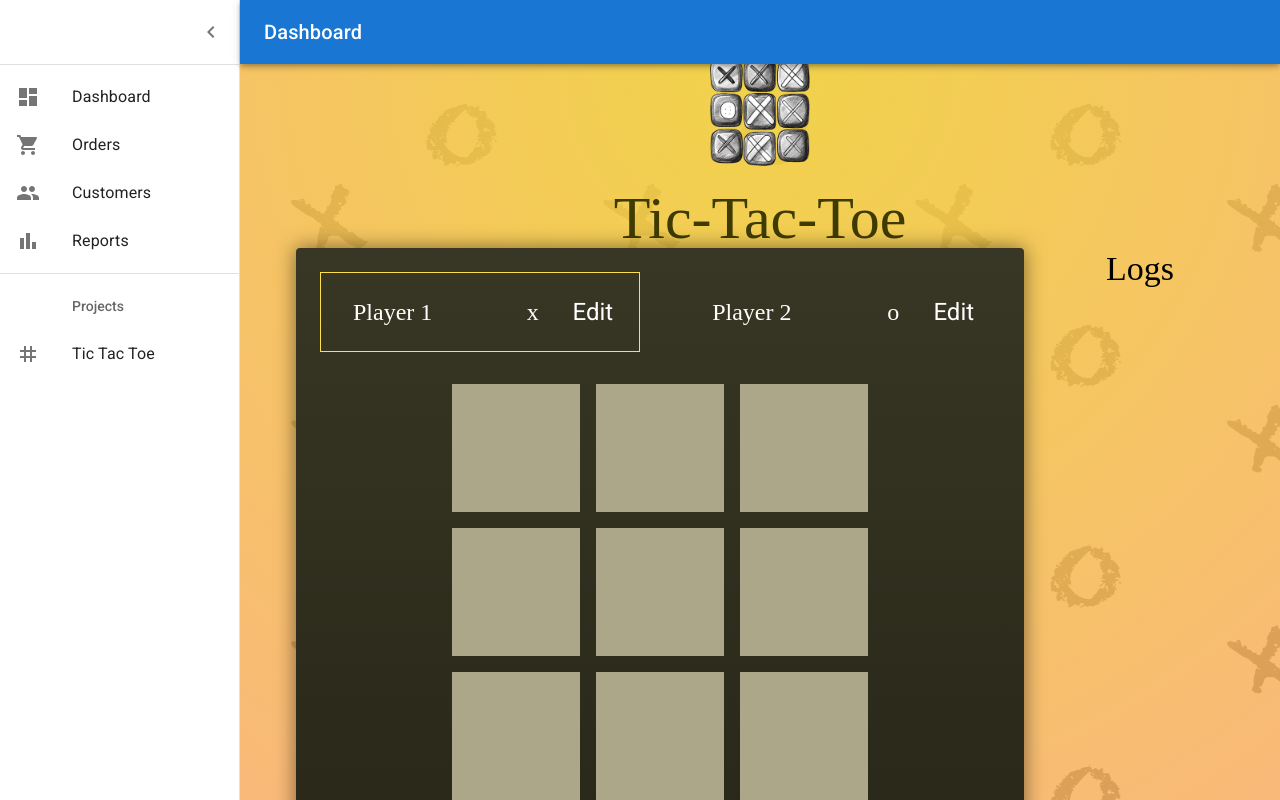
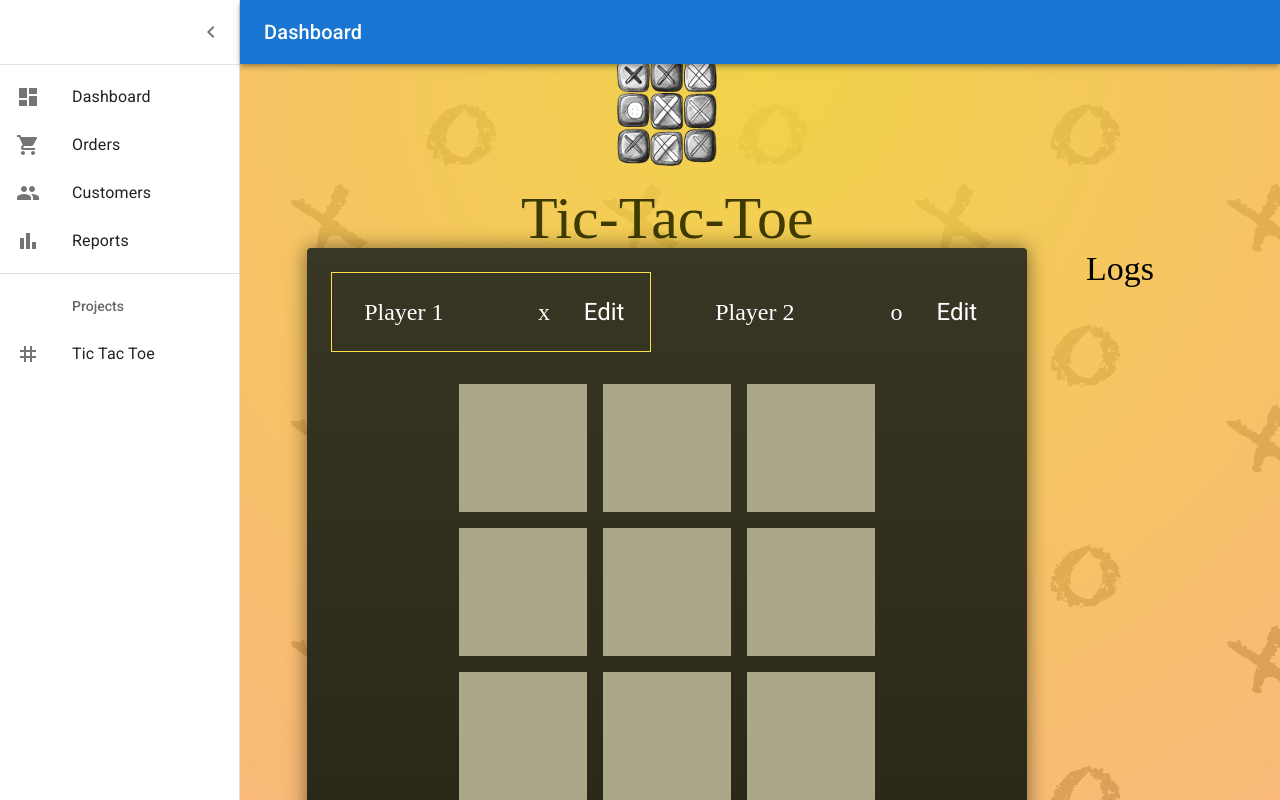
Before and after one commit to DvirMon/React-Workspace, a Next.js app: page /tictactoe in a window 1280 px wide. Built offline with nearby package versions, Linux system fonts and the light colour scheme; a web font is replaced by a local one.

Commit message:
update page layout

```diff
--- a/src/app/tictactoe/components/Log.tsx
+++ b/src/app/tictactoe/components/Log.tsx
@@ -9,7 +9,7 @@ export default function Log({ turns }: LogProps) {
   const title = "Logs";
 
   return (
-    <div className="w-1/5 flex flex-col items-center gap-3">
+    <div className="flex flex-col items-center gap-3">
       <Typography variant="h4">{title}</Typography>
 
       {turns.map(({ player }, index) => (
--- a/src/app/tictactoe/page.tsx
+++ b/src/app/tictactoe/page.tsx
@@ -45,7 +45,7 @@ const PageWrapper = styled(
 const BoardWrapper = styled(MuiPaper)(({ theme }) => ({
   position: "relative",
   background: "linear-gradient(#383624, #282617)",
-  width: "50rem",
+  width: "45rem",
   display: "flex",
   flexDirection: "column",
   justifyContent: "center",
@@ -78,7 +78,9 @@ export default function TicTacToe() {
     <ThemeProvider theme={theme}>
       <PageWrapper>
         <AppContainer>
-          <header className="w-full flex flex-col justify-center items-center gap-4 h-1/4">
+          <div className="h-full flex justify-center">
+            <section className="h-full">
+              <header className="w-full h-1/4 flex flex-col justify-center items-center gap-4">
                 <Image
                   src="/game-logo.png"
                   width={100}
@@ -90,7 +92,6 @@ export default function TicTacToe() {
                 </Typography>
               </header>
 
-          <article className="flex justify-center gap-8">
               <BoardWrapper>
                 <Players players={players} activePlayer={activePlayer} />
 
@@ -108,8 +109,12 @@ export default function TicTacToe() {
                   <GameOver hasWinner={hasWinner} onClick={handleRematch} />
                 )}
               </BoardWrapper>
+            </section>
+            <section className="w-1/5">
+              <header className="h-1/4"></header>
               <Log turns={gameTurns} />
-          </article>
+            </section>
+          </div>
         </AppContainer>
       </PageWrapper>
     </ThemeProvider>
```
Lines whose indentation alone changed are shown as unchanged.
